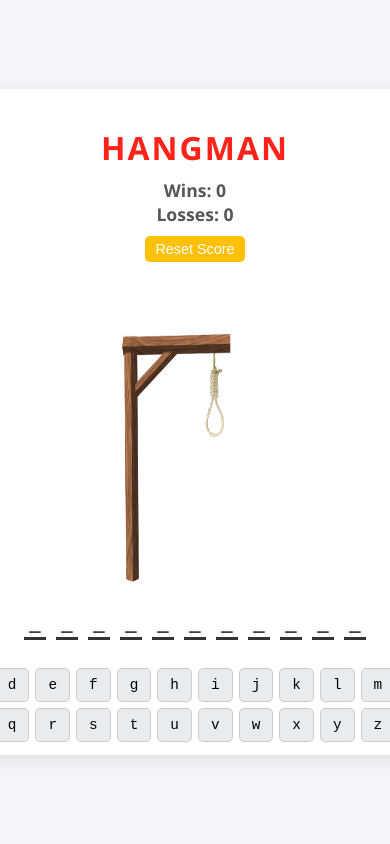
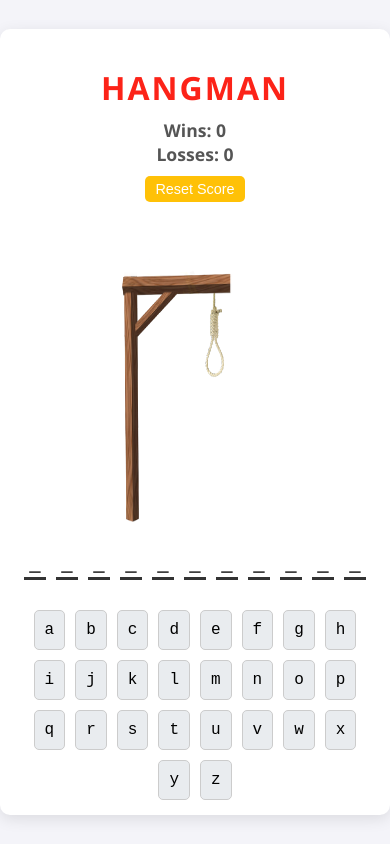
Before and after one commit to kajus303/50-grupe-hangman-react, a React (Vite) app: page / in a window 390 px wide. Built offline with nearby package versions, Linux system fonts and the light colour scheme.

Commit message:
revert changes

```diff
--- a/src/App.css
+++ b/src/App.css
@@ -55,28 +55,22 @@ html {
 
 @media (max-width: 768px) {
   .App {
+    width: 100vw;
+    height: auto;
+    margin: 0;
     padding: 10px;
     box-sizing: border-box;
-    justify-content: space-evenly;
   }
 
   .scoreboard {
-    margin-bottom: 8px;
-    font-size: 0.8rem;
+    margin-bottom: 10px;
   }
 
-  .stickman-container {
-    max-width: 100px;
-  }
-
+  .stickman-container,
   .keyboard {
-    flex-wrap: wrap;
+    flex-grow: 1;
+    display: flex;
     justify-content: center;
-  }
-
-  .keyboard .letter-button {
-    padding: 8px 12px;
-    font-size: 0.9rem;
-    margin: 3px;
+    align-items: center;
   }
 }
```
